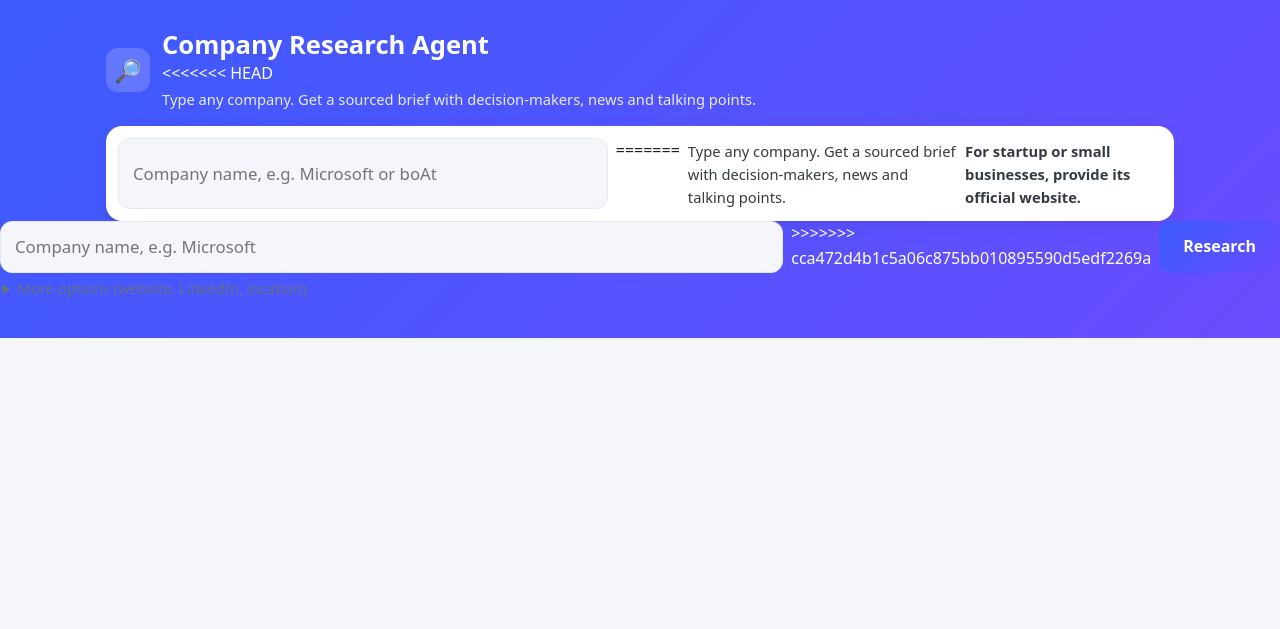
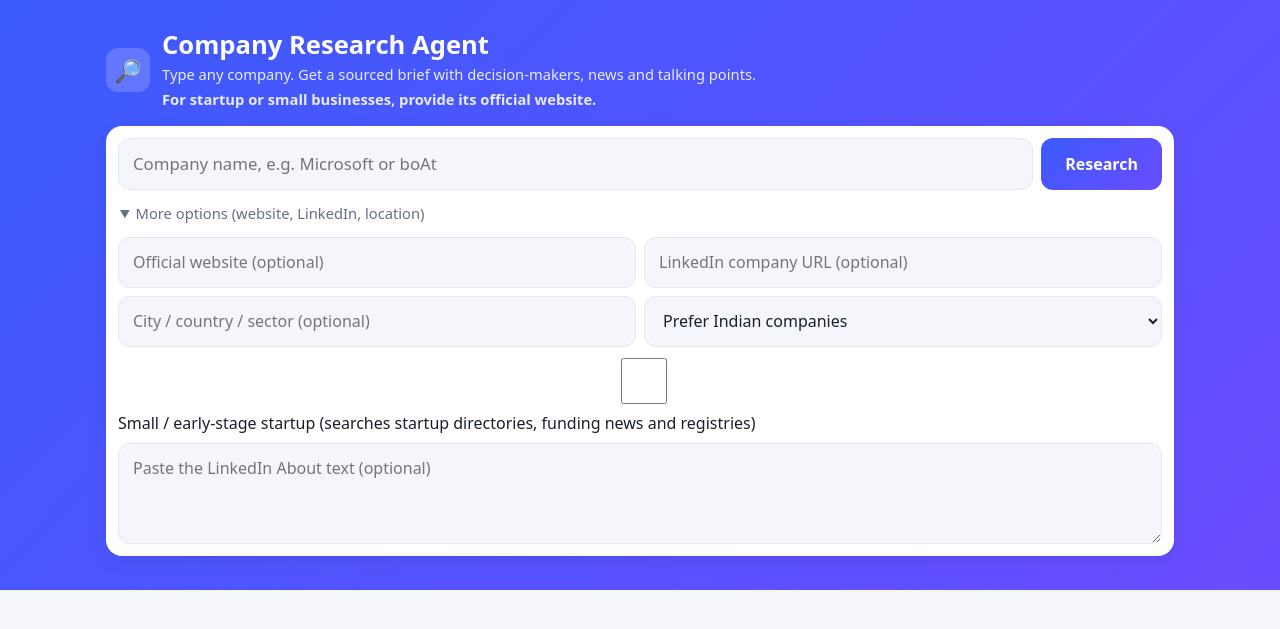
Before and after one commit to DhruviDarji/company-research-agent, a Flask app: page / in a window 1280 px wide. Shown: the top 629 px of the page. Run offline with Flask 3, Linux system fonts and the light colour scheme.

Commit message:
Update company research form with new instructions

```diff
--- a/app/templates/index.html
+++ b/app/templates/index.html
@@ -12,28 +12,21 @@
   <div class="wrap">
     <div class="brand"><span class="logo" aria-hidden="true">🔎</span>
       <div><h1>Company Research Agent</h1>
-<<<<<<< HEAD
-      <p class="sub">Type any company. Get a sourced brief with decision-makers, news and talking points.</p></div>
+      <p class="sub">Type any company. Get a sourced brief with decision-makers, news and talking points.</p>
+      <p class="sub"><b> For startup or small businesses, provide its official website.</b></p></div>
     </div>
     <form id="f">
       <div class="search">
         <input id="q" name="q" placeholder="Company name, e.g. Microsoft or boAt" required autocomplete="off" aria-label="Company name">
-=======
-      <p class="sub">Type any company. Get a sourced brief with decision-makers, news and talking points.</p>
-      <p class="sub"><b> For startup or small businesses, provide its official website.</b></p> </div>
-    </div>
-    <form id="f">
-      <div class="search">
-        <input id="q" name="q" placeholder="Company name, e.g. Microsoft " required autocomplete="off" aria-label="Company name">
->>>>>>> cca472d4b1c5a06c875bb010895590d5edf2269a
         <button class="primary" id="go">Research</button>
       </div>
-      <details>
+      <details open>
         <summary>More options (website, LinkedIn, location)</summary>
         <div class="row"><input name="website" placeholder="Official website (optional)" inputmode="url">
         <input name="linkedin" placeholder="LinkedIn company URL (optional)" inputmode="url"></div>
         <div class="row"><input name="hint" placeholder="City / country / sector (optional)">
         <select name="prefer"><option value="india">Prefer Indian companies</option><option value="global">Prefer global / largest</option><option value="any">No preference</option></select></div>
+        <div class="row"><label class="check"><input type="checkbox" name="startup" value="1"> Small / early-stage startup (searches startup directories, funding news and registries)</label></div>
         <div class="row"><textarea name="about" rows="3" placeholder="Paste the LinkedIn About text (optional)"></textarea></div>
       </details>
       <div class="recent" id="recent"></div>
```
